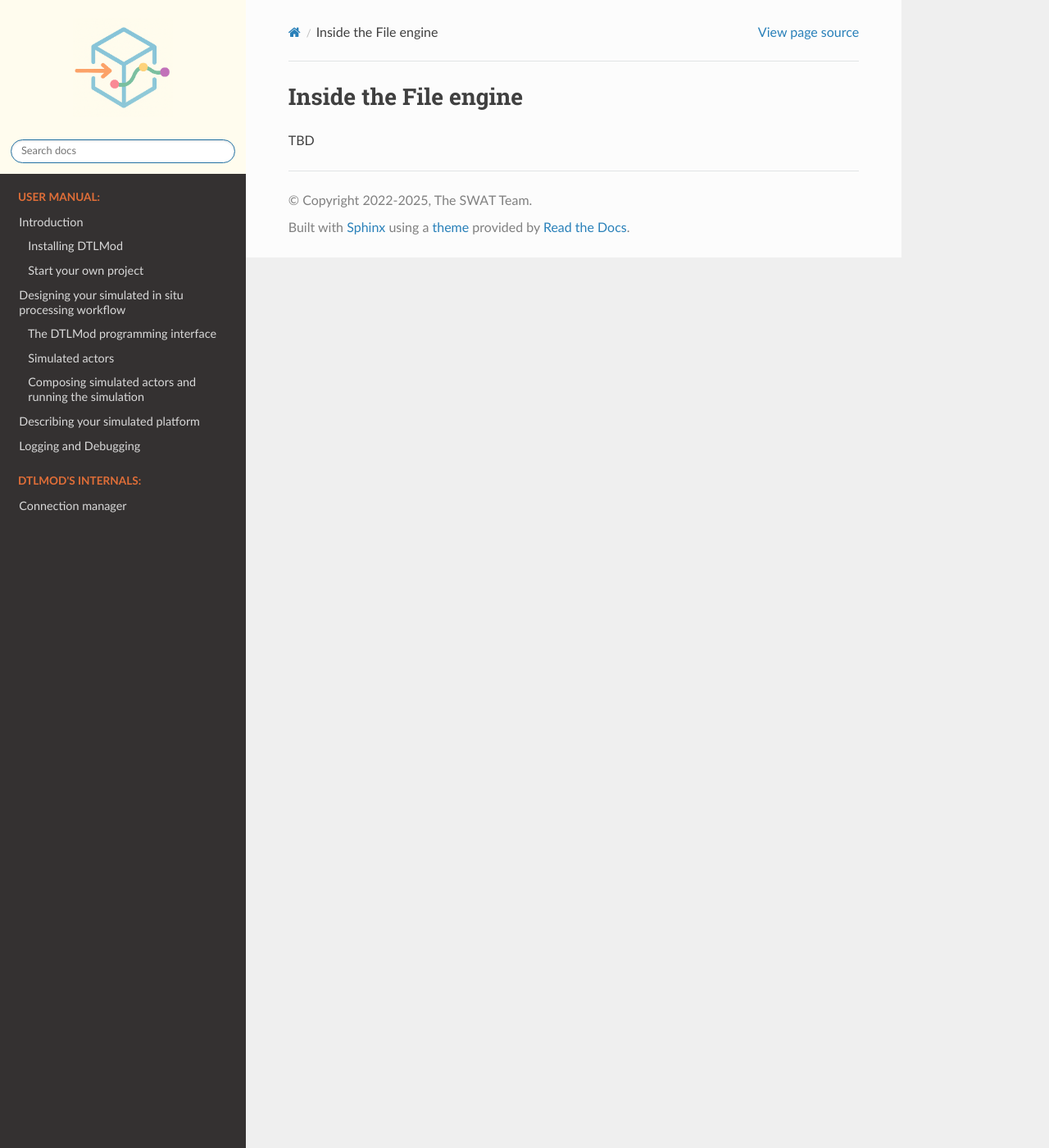
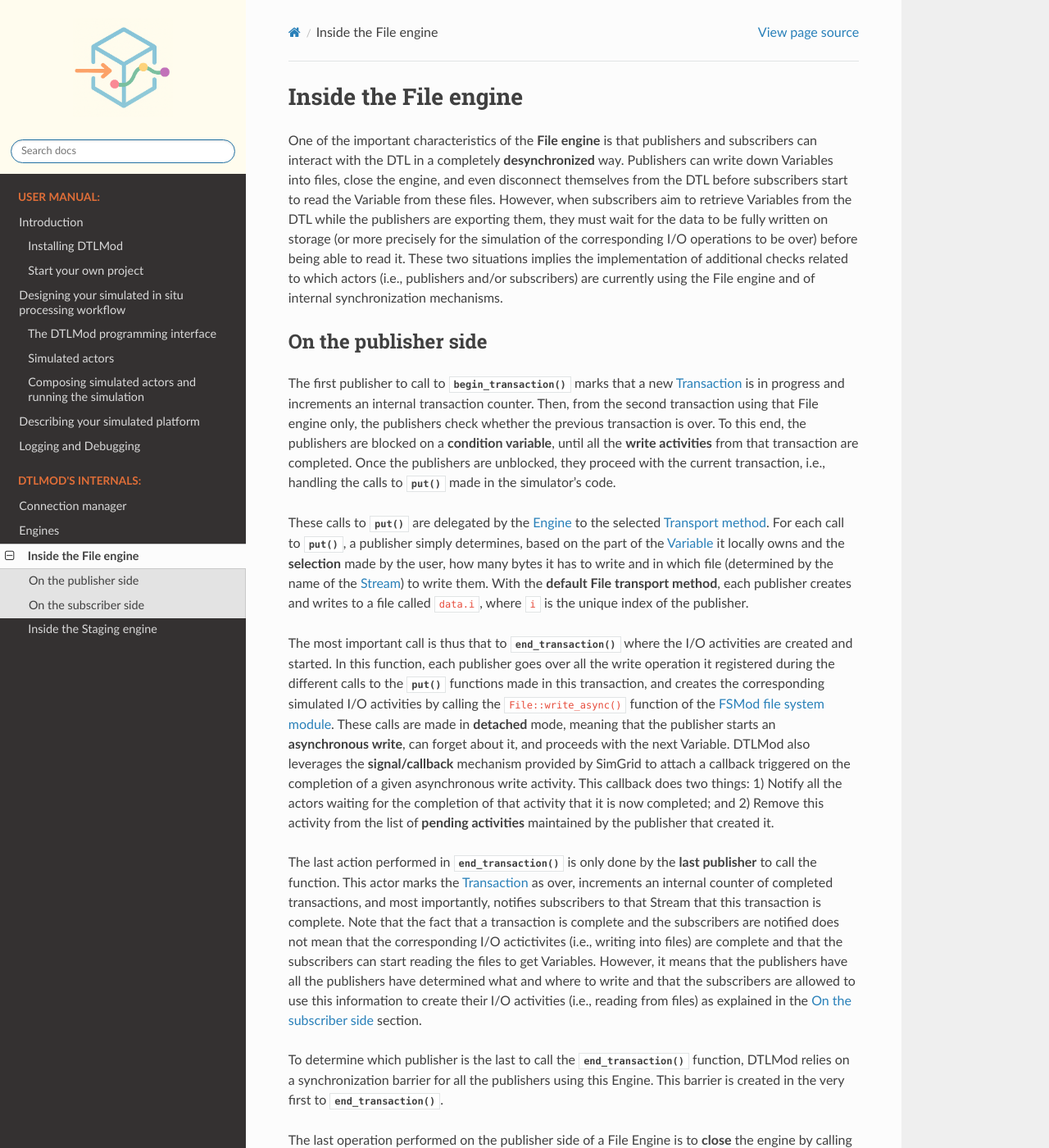
Before and after one commit to simgrid/DTLMod, a Sphinx documentation site: the page built from doc/source/Inside_File_engine.rst, in a window 1280 px wide and 1400 px high. Shown: the whole window at 82% size. Built offline with Sphinx 7.4.7 and the Read the Docs theme 3.1.0, drawn with Linux system fonts in a browser that asks for light colours; some of the changed text lies outside the part shown.

Commit message:
document publisher side of the File Engine

```diff
--- a/doc/source/Inside_File_engine.rst
+++ b/doc/source/Inside_File_engine.rst
@@ -5,4 +5,65 @@
 Inside the File engine
 ######################
 
+One of the important characteristics of the **File engine** is that publishers and subscribers can interact with the
+DTL in a completely **desynchronized** way. Publishers can write down Variables into files, close the engine, and even
+disconnect themselves from the DTL before subscribers start to read the Variable from these files. However, when
+subscribers aim to retrieve Variables from the DTL while the publishers are exporting them, they must wait for the data
+to be fully written on storage (or more precisely for the simulation of the corresponding I/O operations to be over)
+before being able to read it. These two situations implies the implementation of additional checks related to which
+actors (i.e., publishers and/or subscribers) are currently using the File engine and of internal synchronization
+mechanisms.
+
+On the publisher side
+---------------------
+
+The first publisher to call to :cpp:func:`begin_transaction` marks that a new :ref:`Concept_Transaction` is in progress
+and increments an internal transaction counter. Then, from the second transaction using that File engine only, the
+publishers check whether the previous transaction is over. To this end, the publishers are blocked on a **condition
+variable**, until all the **write activities** from that transaction are completed. Once the publishers are unblocked,
+they proceed with the current transaction, i.e., handling the calls to :cpp:func:`put` made in the simulator's code.
+
+These calls to :cpp:func:`put` are delegated by the :ref:`Concept_Engine` to the selected :ref:`Concept_Transport`. For
+each call to :cpp:func:`put`, a publisher simply determines, based on the part of the :ref:`Concept_Variable` it
+locally owns and the **selection** made by the user, how many bytes it has to write and in which file (determined by
+the name of the :ref:`Concept_Stream`) to write them. With the **default File transport method**, each publisher
+creates and writes to a file called ``data.i``, where ``i`` is the unique index of the publisher.
+
+The most important call is thus that to :cpp:func:`end_transaction` where the I/O activities are created and started.
+In this function, each publisher goes over all the write operation it registered during the different calls to the
+:cpp:func:`put` functions made in this transaction, and creates the corresponding simulated I/O activities by calling
+the ``File::write_async()`` function of the
+`FSMod file system module <https://github.com/simgrid/file-system-module>`_. These calls are made in **detached** mode,
+meaning that the publisher starts an **asynchronous write**, can forget about it, and proceeds with the next Variable.
+DTLMod also leverages the **signal/callback** mechanism provided by SimGrid to attach a callback triggered on the
+completion of a given asynchronous write activity. This callback does two things: 1) Notify all the actors waiting for
+the completion of that activity that it is now completed; and 2) Remove this activity from the list of **pending
+activities** maintained by the publisher that created it.
+
+The last action performed in :cpp:func:`end_transaction` is only done by the **last publisher** to call the function.
+This actor marks the :ref:`Concept_Transaction` as over, increments an internal counter of completed transactions, and
+most importantly, notifies subscribers to that Stream that this transaction is complete. Note that the fact that a
+transaction is complete and the subscribers are notified does not mean that the corresponding I/O actictivites (i.e.,
+writing into files) are complete and that the subscribers can start reading the files to get Variables. However, it
+means that the publishers have all the publishers have determined what and where to write and that the subscribers are
+allowed to use this information to create their I/O activities (i.e., reading from files) as explained in the
+:ref:`File_sub_side` section.
+
+To determine which publisher is the last to call the :cpp:func:`end_transaction` function, DTLMod relies on a
+synchronization barrier for all the publishers using this Engine. This barrier is created in the very first to
+:cpp:func:`end_transaction`.
+
+The last operation performed on the publisher side of a File Engine is to **close** the engine by calling the
+:cpp:func:`close` function. The publishers first have to wait for the completion of the I/O activities strated by the
+last transaction performed on this engine, i.e., they are blocked on a condition variable and wait to be notified of
+the respective completion of these activities. Then the last publisher to call the :cpp:func:`close` function actually
+closes the Engine, as well as all the opened files on the simulated file system. Finally, if the
+:cpp:func:`set_metadata_export` function has been called for the :ref:`Concept_Stream` that created the Engine, this
+publisher export a summary of all the I/O operations performed during the lifetime of the Engine.
+
+.. _File_sub_side:
+
+On the subscriber side
+----------------------
+
 TBD
--- a/doc/source/index.rst
+++ b/doc/source/index.rst
@@ -44,8 +44,9 @@ effects of resource allocation strategies.
    :caption: DTLMod's Internals:
 
       Connection manager <Connection_manager.rst>
-..      Design goals <Design_goals.rst>
-..      Contributor's documentation <Contributors_Documentation.rst>
+      Engines <Engines.rst>
+         Inside the File engine <Inside_File_engine.rst>
+         Inside the Staging engine <Inside_Staging_engine.rst>
 
 .. Cheat Sheet on the sublevels
 ..
```
Also changed, not shown: doc/source/app_API.rst (+15 -13 lines).
